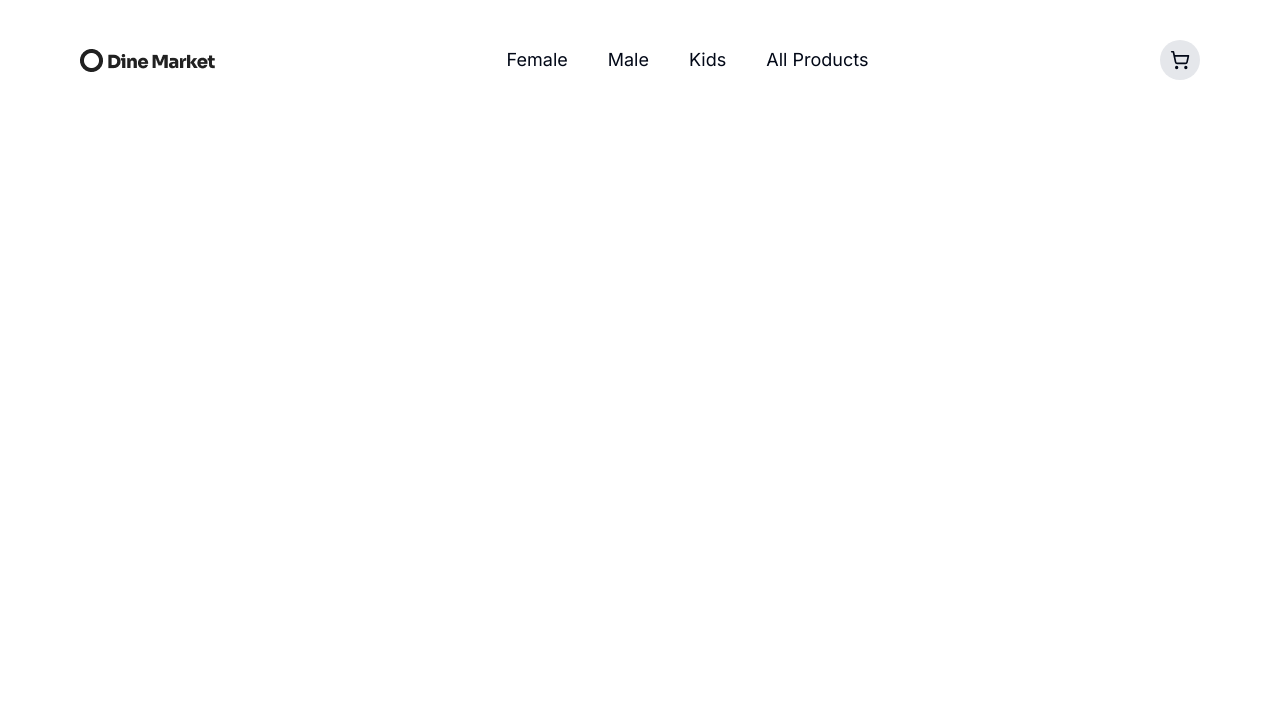
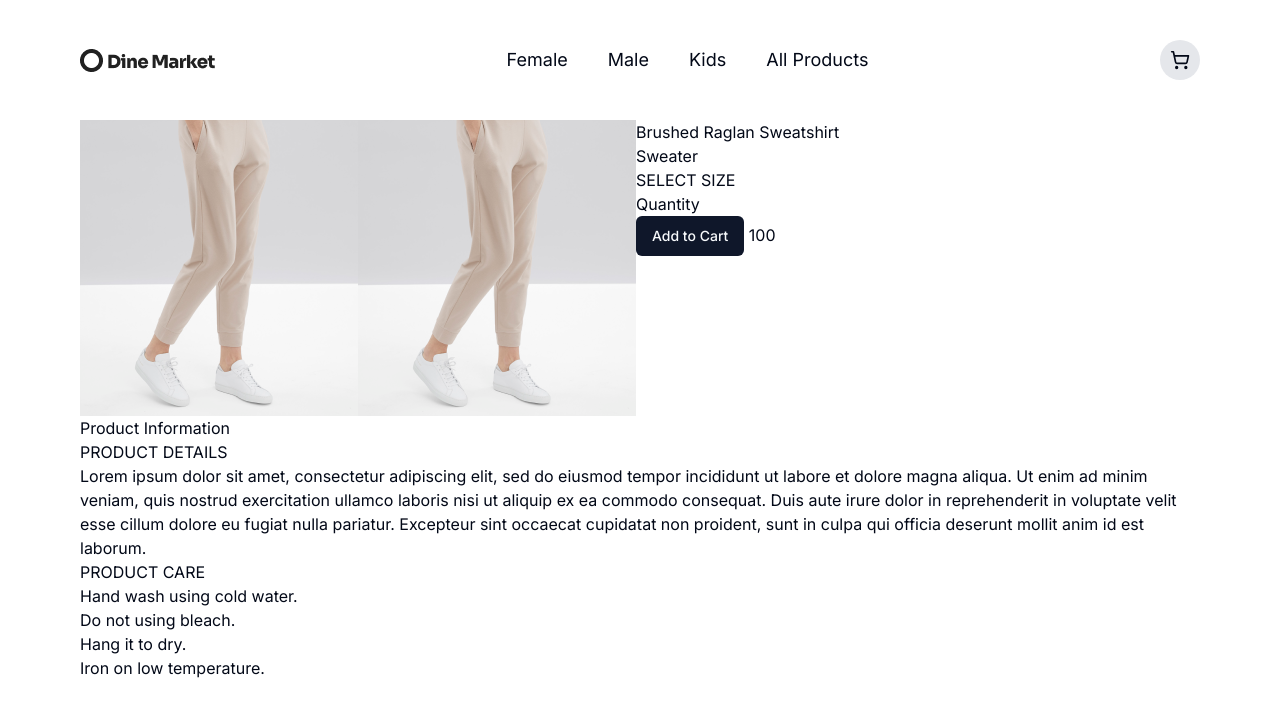
Before and after one commit to Majid-Arab/e-commerce, a Next.js app: page /products/1 in a window 1280 px wide. Shown: the top 716 px of the page. Built offline with nearby package versions, Linux system fonts and the light colour scheme.

Commit message:
Cards locations changed Product routes a bit styling

```diff
--- a/src/app/category/[slug]/page.tsx
+++ b/src/app/category/[slug]/page.tsx
@@ -1,5 +1,5 @@
 import { Products } from "@/utils/mock";
-import ProductList from "@/view/ProductList";
+import ProductList from "@/components/ProductList";
 import { StaticImageData } from "next/image";
 
 const getProductsCategory = (category: string) => {
@@ -17,6 +17,7 @@ export default function Page({ params }: { params: { slug: string } }) {
         category.map((product) => (
           <ProductList
             key={product.id}
+            id={product.id}
             title={product.title}
             name={product.name}
             price={product.price}
--- a/src/app/page.tsx
+++ b/src/app/page.tsx
@@ -1,5 +1,5 @@
 import Footer from "@/components/Footer";
-import ProductCard from "@/components/ProductCard";
+import ProductCard from "@/view/ProductCard";
 import Featured from "@/view/Featured";
 import Hero from "@/view/Hero";
 import Newsletter from "@/view/Newsletter";
--- a/src/app/products/[id]/page.tsx
+++ b/src/app/products/[id]/page.tsx
@@ -1,19 +1,22 @@
 import { Button } from "@/components/ui/button";
 import { Products } from "@/utils/mock";
-import ProductList from "@/view/ProductList";
 import Image, { StaticImageData } from "next/image";
 
 const getProductID = (id: number) => {
   return Products.filter((product) => product.id == id);
 };
 
-export default function Page({ params }: { params: { slug: number } }) {
-  const id = getProductID(params.slug);
+export default function Page({ params }: { params: { id: number } }) {
+  const id = getProductID(params.id);
   return (
+    <div>
+      {id.map((product) => (
+        <div key={product.id}>
           <div className="flex">
-      {id.map((product) => (
-        <div key={product.id} className="flex">
             <div>
+              <Image src={product.image} alt="product" />
+            </div>
+            <div className="flex">
               <div>
                 <Image src={product.image} alt="product" />
               </div>
@@ -27,6 +30,7 @@ export default function Page({ params }: { params: { slug: number } }) {
                 </div>
                 <div>
                   <Button>Add to Cart</Button> <span>{product.price}</span>
+                </div>
               </div>
             </div>
           </div>
--- a/src/app/products/page.tsx
+++ b/src/app/products/page.tsx
@@ -1,5 +1,5 @@
 import { Products } from "@/utils/mock";
-import ProductList from "@/view/ProductList";
+import ProductList from "@/components/ProductList";
 import { StaticImageData } from "next/image";
 import React from "react";
 
@@ -9,6 +9,7 @@ export default function AllProducts() {
       {Products.map((product) => (
         <ProductList
           key={product.id}
+          id={product.id}
           title={product.title}
           name={product.name}
           price={product.price}
--- /dev/null
+++ b/src/components/ProductList.tsx
@@ -0,0 +1,23 @@
+import React from "react";
+import Image, { StaticImageData } from "next/image";
+import Link from "next/link";
+
+export default function ProductCard(props: {
+  id: number;
+  title: string;
+  name?: string;
+  price: number;
+  img: StaticImageData;
+}) {
+  // console.log(props.id, "this");
+  return (
+    <Link href={`/products/${props.id}`}>
+      <div className="flex flex-col gap-2 justify-between py-8">
+        <Image src={props.img} alt="product" />
+        <h3 className="text-md font-bold">{props.title}</h3>
+        <span className="text-gray-500 font-bold text-sm">{props.name}</span>
+        <p className="font-bold text-xl">${props.price}</p>
+      </div>
+    </Link>
+  );
+}
--- a/src/components/ProductCard.tsx
+++ b/src/view/ProductCard.tsx
@@ -1,9 +1,9 @@
 import React from "react";
-import ProductList from "@/view/ProductList";
+import ProductList from "@/components/ProductList";
 import Product4 from "/public/p4.png";
 import Product2 from "/public/p2.png";
 import Product3 from "/public/p3.png";
-import { Badge } from "./ui/badge";
+import { Badge } from "../components/ui/badge";
 import { Products } from "@/utils/mock";
 import { StaticImageData } from "next/image";
 
@@ -22,6 +22,7 @@ export default function ProductCard() {
         {productCheck.map((product) => (
           <ProductList
             key={product.id}
+            id={product.id}
             title={product.name}
             price={product.price}
             img={product.image as StaticImageData}
--- a/src/view/ProductList.tsx
+++ /dev/null
@@ -1,18 +0,0 @@
-import React from "react";
-import Image, { StaticImageData } from "next/image";
-
-export default function ProductCard(props: {
-  title: string;
-  name?: string;
-  price: number;
-  img: StaticImageData;
-}) {
-  return (
-    <div className="flex flex-col gap-2 justify-between py-8">
-      <Image src={props.img} alt="product" />
-      <h3 className="text-md font-bold">{props.title}</h3>
-      <span className="text-gray-500 font-bold text-sm">{props.name}</span>
-      <p className="font-bold text-xl">${props.price}</p>
-    </div>
-  );
-}
```
Lines whose indentation alone changed are shown as unchanged.
